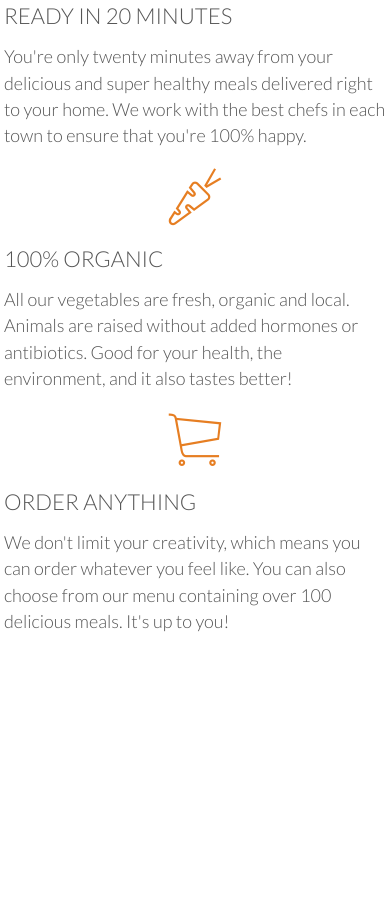
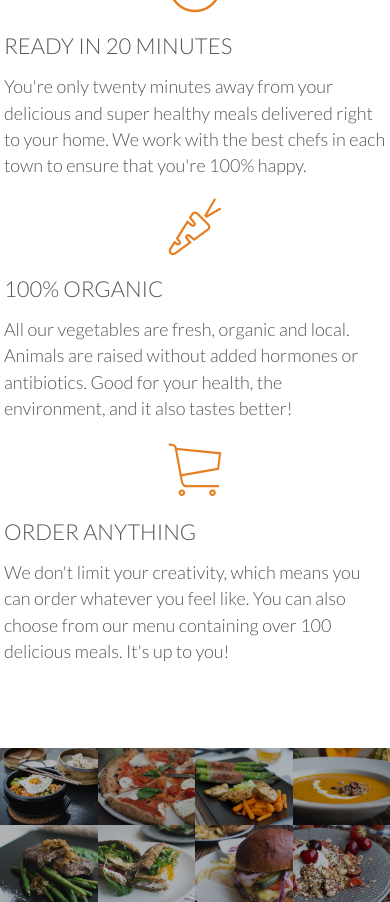
Before and after one commit to SterlingHoughton/omnifood, a plain HTML site: page index.html in a window 390 px wide. Shown: the part 1577-2479 px from the top of the page. Before the commit the page ends 2455 px from the top, so only its background shows below. Drawn offline with Linux system fonts and the light colour scheme; files whose address does not match are found by name.

Commit message:
Create meals showcase section, style images, add transition effects to images

```diff
--- a/index.html
+++ b/index.html
@@ -69,7 +69,50 @@
 	</section>
 
 	<section class="section-meals">
-
+		<ul class="meals-showcase">
+			<li>
+				<figure class="meal-photo">
+					<img src="src/img/1.jpg" alt="Korean bibimbap with egg and vegetables">
+				</figure>
+			</li>
+			<li>
+				<figure class="meal-photo">
+					<img src="src/img/2.jpg" alt="Simple italian pizza with cherry tomatoes">
+				</figure>
+			</li>
+			<li>
+				<figure class="meal-photo">
+					<img src="src/img/3.jpg" alt="Chicken breast steak with vegetables">
+				</figure>
+			</li>
+			<li>
+				<figure class="meal-photo">
+					<img src="src/img/4.jpg" alt="Autumn pumpkin soup">
+				</figure>
+			</li>
+		</ul>
+		<ul class="meals-showcase">
+			<li>
+				<figure class="meal-photo">
+					<img src="src/img/5.jpg" alt="Paleo beef steak with vegetables">
+				</figure>
+			</li>
+			<li>
+				<figure class="meal-photo">
+					<img src="src/img/6.jpg" alt="Healthy baguette with egg and vegetables">
+				</figure>
+			</li>
+			<li>
+				<figure class="meal-photo">
+					<img src="src/img/7.jpg" alt="Burger with cheddar and bacon">
+				</figure>
+			</li>
+			<li>
+				<figure class="meal-photo">
+					<img src="src/img/8.jpg" alt="Granola with cherries and strawberries">
+				</figure>
+			</li>
+		</ul>
 	</section>
 </body>
 </html>
--- a/src/css/style.css
+++ b/src/css/style.css
@@ -72,7 +72,7 @@ h3 {
 .long-copy {
 	line-height: 145%;
 	width: 70%;
-	margin-left: 15%;
+	margin-left: 17%;
 }
 
 .box p {
@@ -183,3 +183,46 @@ header {
 .main-nav li a:active {
 	border-bottom: 2px solid #e67e22;
 }
+
+/* FEATURES SECTION */
+
+.section-features .long-copy {
+	margin-bottom: 30px;
+}
+
+/* MEALS SHOWCASE SECTION */
+
+.section-meals {
+	padding: 0;
+}
+
+.meals-showcase {
+	list-style: none;
+	width: 100%;
+}
+
+.meals-showcase li {
+	display: block;
+	float: left;
+	width: 25%;
+}
+
+.meal-photo {
+	width: 100%;
+	margin: 0;
+	overflow: hidden;
+	background-color: #000;
+}
+
+.meal-photo img {
+	opacity: 0.7;
+	width: 100%;
+	height: auto;
+	transform: scale(1.15);
+	transition: transform 0.5s, opacity 0.5s;
+}
+
+.meal-photo img:hover {
+	opacity: 1;
+	transform: scale(1.05);
+}
```
